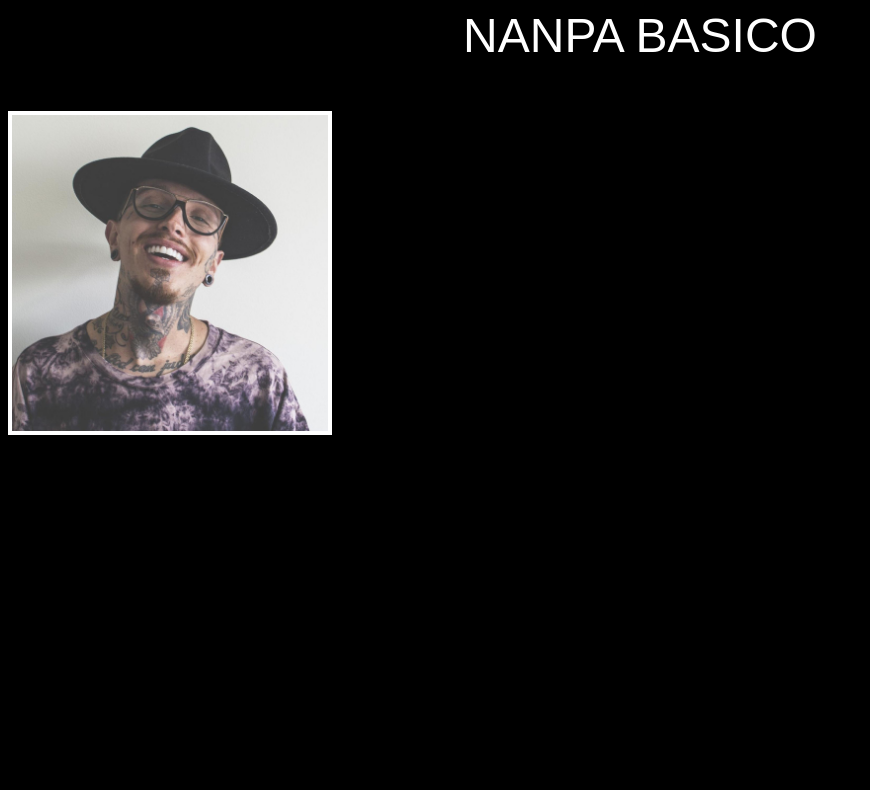
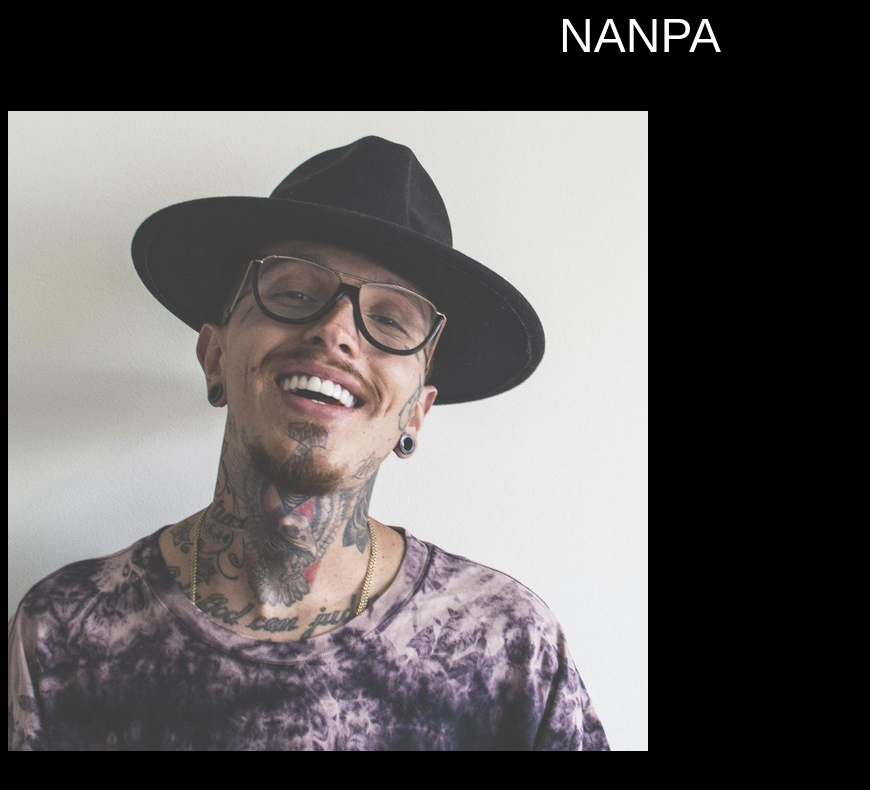
Before and after one commit to oscarOM17/prueba, a plain HTML site: page index.html in a window 1280 px wide. Shown: the whole page, without its empty margins (0-870 px from the left). Drawn offline with Linux system fonts and the light colour scheme.

Commit message:
Add files via upload

```diff
--- a/index.html
+++ b/index.html
@@ -1,12 +1,12 @@
 <html>
 <head>
-<title> prueba </title>
+<title>  </title>
 <body bgcolor="black">
-<font color="white" size="7" face="arial" align="center">
+<font color="white" size="7" align="center" face="arial">
 <p>
-NANPA BASICO
+NANPA
 </p>
-<img src="nanpa.jpg"width="25%" align="center" border="4"> </img>
+<img src="nanpa.jpg"> </img>
 </html>
 </head>
 </body>
```
